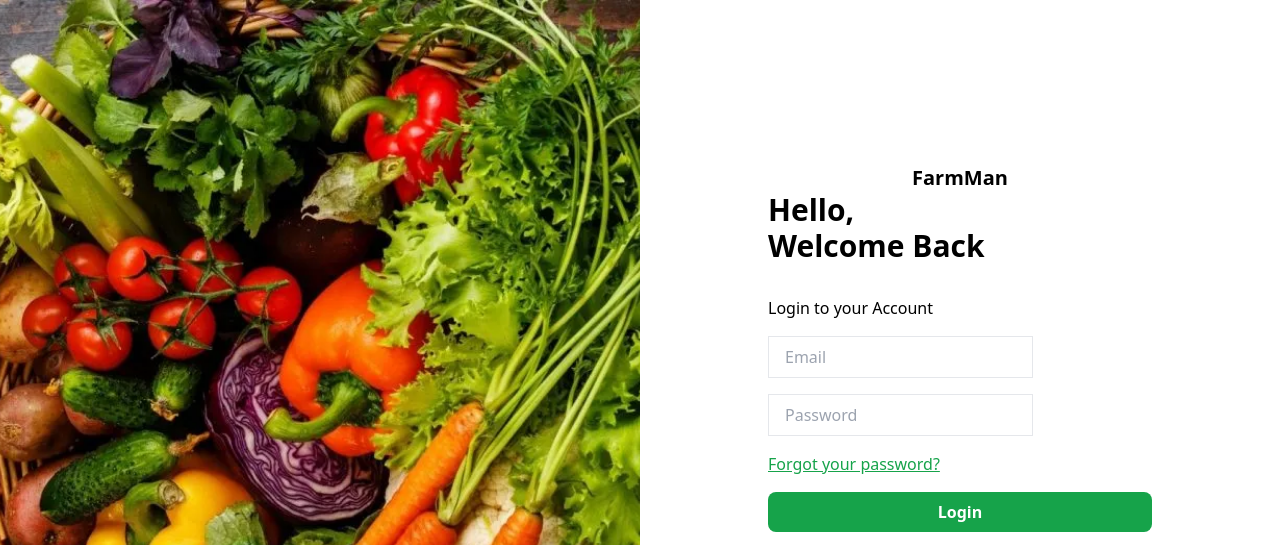
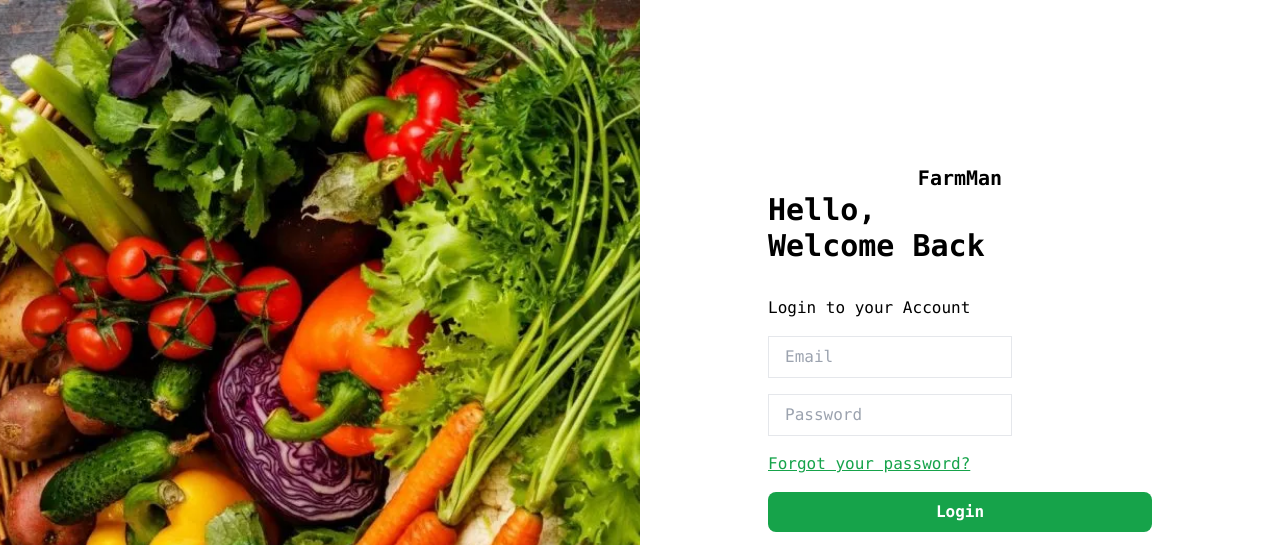
Before and after one commit to Soham2912/TailWind, a plain HTML site: page src/login.html in a window 1280 px wide. Shown: the top 545 px of the page. Drawn offline with Linux system fonts and the light colour scheme.

Commit message:
"Added font-mono class to body element in login.html and defined font-mono class in output.css"

```diff
--- a/src/login.html
+++ b/src/login.html
@@ -7,7 +7,7 @@
     <link rel="stylesheet" href="https://cdnjs.cloudflare.com/ajax/libs/font-awesome/6.5.2/css/all.min.css" integrity="sha512-SnH5WK+bZxgPHs44uWIX+LLJAJ9/2PkPKZ5QiAj6Ta86w+fsb2TkcmfRyVX3pBnMFcV7oQPJkl9QevSCWr3W6A==" crossorigin="anonymous" referrerpolicy="no-referrer" />
     <title>Tailwind Login</title>
 </head>
-<body>
+<body class="font-mono">
    <div class="flex h-screen ">
       <img class="hidden w-1/2 object-cover lg:block"  src="/src/Farm-fresh-produce-1366x768.webp" alt="">
         <div class="flex flex-col justify-center items-center w-full lg:w-1/2">
```
Also changed, not shown: src/output.css.
